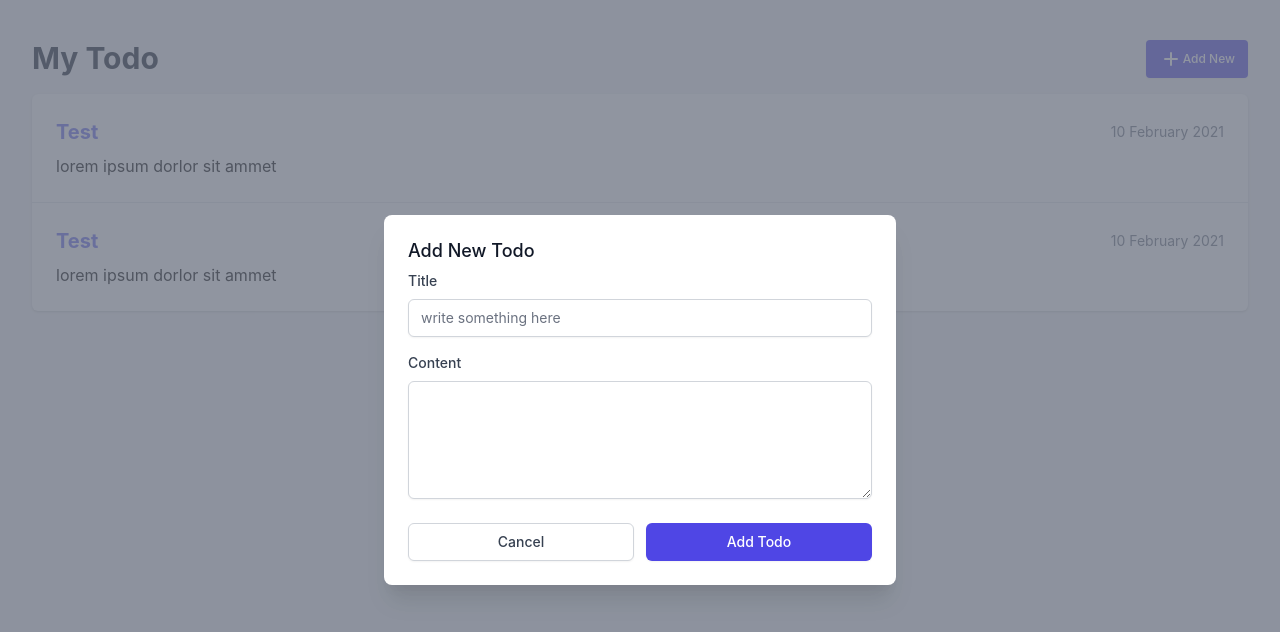
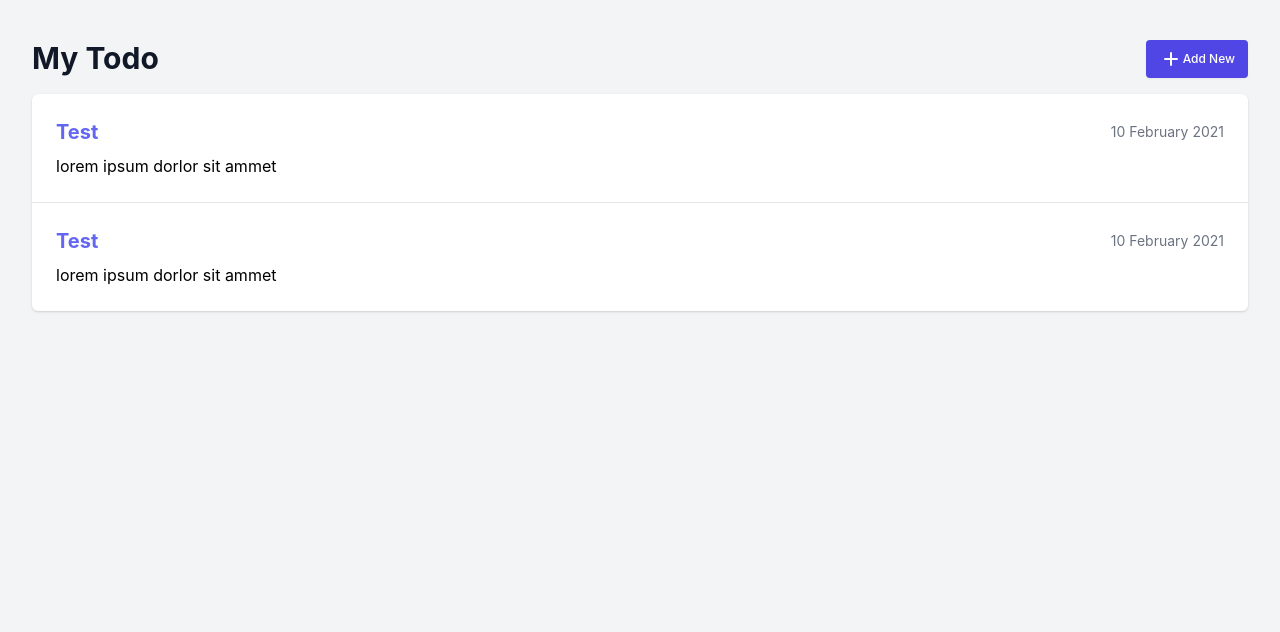
Before and after one commit to adbrsln/react-todo, a React (Create React App) app: page / in a window 1280 px wide. Shown: the top 632 px of the page. Built offline with nearby package versions, Linux system fonts and the light colour scheme; the HTML template or start-up script is replaced by a standard one; what @tailwindcss/typography would draw is missing.

Commit message:
feat : added popup and close popup
Signed-off-by: Muhammad Adib Ahmad Roslan <adbroslan@gmail.com>

```diff
--- a/src/App.js
+++ b/src/App.js
@@ -1,7 +1,10 @@
 import React, {Component} from 'react'
+import Button from './Button'
 import Card from './Card'
-import Create from './Create'
+
+
 class App extends Component {
+
   state = {
     todos: [{
         "title" : 'test',
@@ -15,7 +18,9 @@ class App extends Component {
     }],
   }
   render() {
+
     const { todos } = this.state
+
     return (
         <div className="min-h-screen bg-gray-100">
             <div className="py-10">
@@ -23,21 +28,17 @@ class App extends Component {
                 <div className="max-w-7xl mx-auto px-4 sm:px-6 lg:px-8">
                     <div className="flex justify-between">
                     <h1 className="text-3xl font-bold leading-tight text-gray-900">My Todo</h1>
-                    <button type="button" className="inline-flex items-center px-3 py-1.5 border border-transparent text-xs font-medium rounded shadow-sm text-white bg-indigo-600 hover:bg-indigo-700 focus:outline-none focus:ring-2 focus:ring-offset-2 focus:ring-indigo-500">
-                        <svg xmlns="http://www.w3.org/2000/svg" className="h-6 w-6" fill="none" viewBox="0 0 24 24" stroke="currentColor">
-                        <path stroke-linecap="round" stroke-linejoin="round" stroke-width="2" d="M12 6v6m0 0v6m0-6h6m-6 0H6" />
-                        </svg>
-                        Add New
-                    </button>
+                    <Button/>
                     </div>
                 </div>
                 </header>
                 <main>
                     <Card todoData={todos}/>
-                    <Create/>
                 </main>
             </div>
+            <div id="portal"></div>
         </div>
+
     )
   }
 }
--- /dev/null
+++ b/src/Button.js
@@ -0,0 +1,24 @@
+import React, { useState } from "react";
+import Create from "./Create";
+
+function Button() {
+  const [showModal, setShowModal] = useState(false);
+
+const openModal = () => {
+    setShowModal(true);
+  };
+
+  return (
+   <div>
+       <button type="button" onClick={openModal} className="inline-flex items-center px-3 py-1.5 border border-transparent text-xs font-medium rounded shadow-sm text-white bg-indigo-600 hover:bg-indigo-700 focus:outline-none focus:ring-2 focus:ring-offset-2 focus:ring-indigo-500">
+            <svg xmlns="http://www.w3.org/2000/svg" className="h-6 w-6" fill="none" viewBox="0 0 24 24" stroke="currentColor">
+            <path stroke-linecap="round" stroke-linejoin="round" stroke-width="2" d="M12 6v6m0 0v6m0-6h6m-6 0H6" />
+            </svg>
+            Add New
+        </button>
+        {showModal ? <Create setShowModal={setShowModal} /> : null}
+   </div>
+  );
+}
+
+export default Button
--- a/src/Create.js
+++ b/src/Create.js
@@ -1,9 +1,15 @@
-import React, {Component} from 'react'
+import React, {useRef } from 'react'
+import ReactDom from "react-dom"
 
-class Create extends Component {
-  render() {
-    return (
-      <form>
+const Create = ({ setShowModal }) => {
+  const modalRef = useRef()
+  const closeModal = (e) => {
+    if (e.target === modalRef.current) {
+      setShowModal(false)
+    }
+  };
+    return ReactDom.createPortal(
+      <form ref={modalRef} onClick={closeModal}>
         <div className="fixed z-10 inset-0 overflow-y-auto" aria-labelledby="modal-title" role="dialog" aria-modal="true">
             <div className="flex items-end justify-center min-h-screen pt-4 px-4 pb-20 text-center sm:block sm:p-0">
                 <div className="fixed inset-0 bg-gray-500 bg-opacity-75 transition-opacity" aria-hidden="true"></div>
@@ -31,15 +37,14 @@ class Create extends Component {
                     </div>
                 </div>
                 <div className="mt-5 sm:mt-6 sm:grid sm:grid-cols-2 sm:gap-3 sm:grid-flow-row-dense">
-                    <button type="button" className="w-full inline-flex justify-center rounded-md border border-transparent shadow-sm px-4 py-2 bg-indigo-600 text-base font-medium text-white hover:bg-indigo-700 focus:outline-none focus:ring-2 focus:ring-offset-2 focus:ring-indigo-500 sm:col-start-2 sm:text-sm">Add Todo</button>
-                    <button type="button" className="mt-3 w-full inline-flex justify-center rounded-md border border-gray-300 shadow-sm px-4 py-2 bg-white text-base font-medium text-gray-700 hover:bg-gray-50 focus:outline-none focus:ring-2 focus:ring-offset-2 focus:ring-indigo-500 sm:mt-0 sm:col-start-1 sm:text-sm">Cancel</button>
+                    <button type="button"  className="w-full inline-flex justify-center rounded-md border border-transparent shadow-sm px-4 py-2 bg-indigo-600 text-base font-medium text-white hover:bg-indigo-700 focus:outline-none focus:ring-2 focus:ring-offset-2 focus:ring-indigo-500 sm:col-start-2 sm:text-sm">Add Todo</button>
+                    <button type="button" onClick={() => setShowModal(false)} className="mt-3 w-full inline-flex justify-center rounded-md border border-gray-300 shadow-sm px-4 py-2 bg-white text-base font-medium text-gray-700 hover:bg-gray-50 focus:outline-none focus:ring-2 focus:ring-offset-2 focus:ring-indigo-500 sm:mt-0 sm:col-start-1 sm:text-sm">Cancel</button>
                 </div>
                 </div>
             </div>
         </div>
-      </form>
-    );
-  }
+      </form>,
+    document.getElementById("portal"));
 }
 
 export default Create;
```
